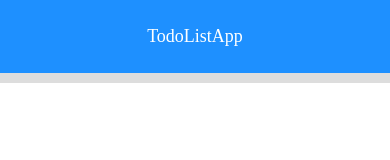
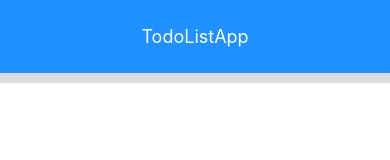
Before and after one commit to Guilherme-del/Todolist, a React Native app: screen / in a window 390 px wide. Shown: the top 160 px of the page. Built offline with nearby package versions, Linux system fonts and the light colour scheme.

Commit message:
0.1.3
Add

```diff
--- a/app/components/note.js
+++ b/app/components/note.js
@@ -14,11 +14,9 @@ export default class Note extends Component {
       <View style={styles.note}>
         <Text style={styles.noteDate}>{this.props.val.date}</Text>
         <Text style={styles.noteText}>{this.props.val.note}</Text>
-
         <TouchableOpacity
           onPress={this.props.deleteHandler}
-          style={styles.noteDelete}
-        >
+          style={styles.noteDelete}>
           <Text style={styles.noteDeleteText}>-</Text>
         </TouchableOpacity>
       </View>
--- a/app/components/view.js
+++ b/app/components/view.js
@@ -48,9 +48,7 @@ export default class Main extends Component {
         <View style={styles.header}>
           <Text style={styles.headerText}> TodoListApp </Text>
         </View>
-
         <ScrollView style={styles.scrollConatiner}>{notes}</ScrollView>
-
         <View style={styles.footer}>
           <TextInput
             style={styles.textInput}
@@ -61,7 +59,6 @@ export default class Main extends Component {
             underlineColorAndroid="#0000"
           />
         </View>
-
         <TouchableOpacity style={styles.addButton} onPress={this.addNote}>
           <Text style={styles.addButtonText}>+</Text>
         </TouchableOpacity>
@@ -86,7 +83,7 @@ const styles = StyleSheet.create({
     color: "#fff",
     fontSize: 18,
     padding:26,
-    fontFamily:"grasping"
+    //fontFamily:"BungeeShade_400Regular"
   },
   scrollContainer: {
     flex: 1,
```
